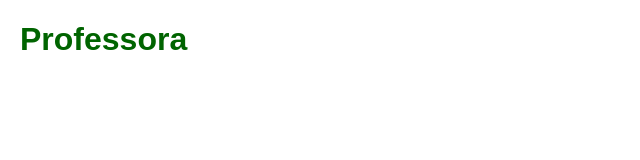
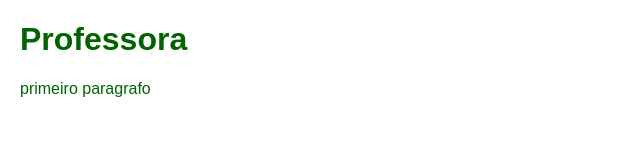
Before and after one commit to Izadois/site-teste, a plain HTML site: page index.html in a window 1280 px wide. Shown: the whole page, without its empty margins (0-640 px from the left). Drawn offline with Linux system fonts and the light colour scheme.

Commit message:
primeiro paragrafo

```diff
--- a/index.html
+++ b/index.html
@@ -8,5 +8,6 @@
 </head>
 <body>
     <h1>Professora</h1>
+    <p>primeiro paragrafo</p>
 </body>
 </html>
```
